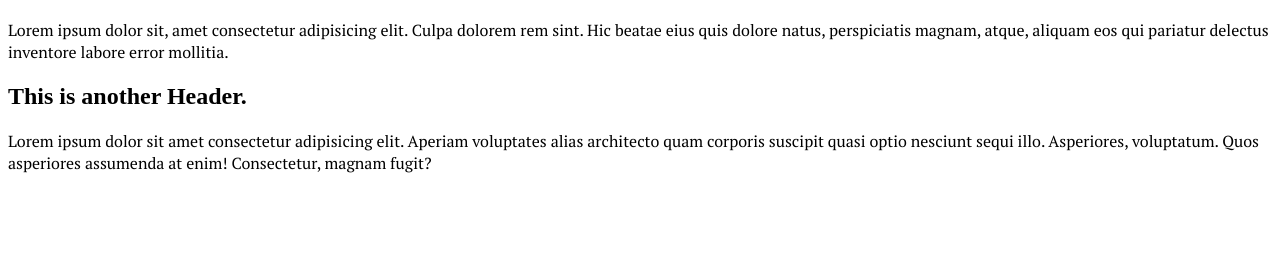
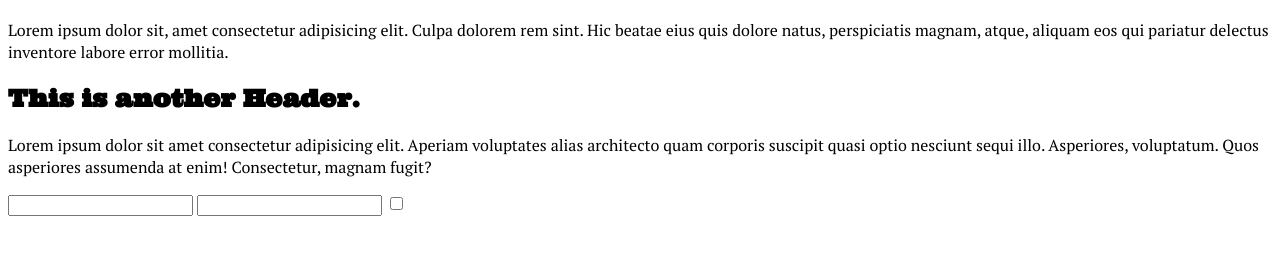
Before and after one commit to Kenny-Jewett/Nology-git-repo, a plain HTML site: page courseWork/htmlCssPractice/index.html in a window 1280 px wide. Shown: the part 65-320 px from the top of the page. Drawn offline with Linux system fonts and the light colour scheme.

Commit message:
Added next challenge to put input elements ont to page.

```diff
--- a/courseWork/htmlCssPractice/index.html
+++ b/courseWork/htmlCssPractice/index.html
@@ -20,5 +20,10 @@
         suscipit quasi optio nesciunt sequi illo. Asperiores, voluptatum. Quos asperiores assumenda at enim!
         Consectetur, magnam fugit?
     </p>
+    <form action="">
+        <input type="text" tabindex="1">
+        <input type="number" tabindex="0">
+        <input type="checkbox" tabindex="3">
+    </form>
 </body>
 </html>
--- a/courseWork/htmlCssPractice/styles.css
+++ b/courseWork/htmlCssPractice/styles.css
@@ -13,6 +13,9 @@ h1:active {
     color: green;
 }
 
+h2 {
+    font-family: "Ultra", sans-serif;
+}
 h2:active {
     text-decoration: underline;
     color: green;
```
